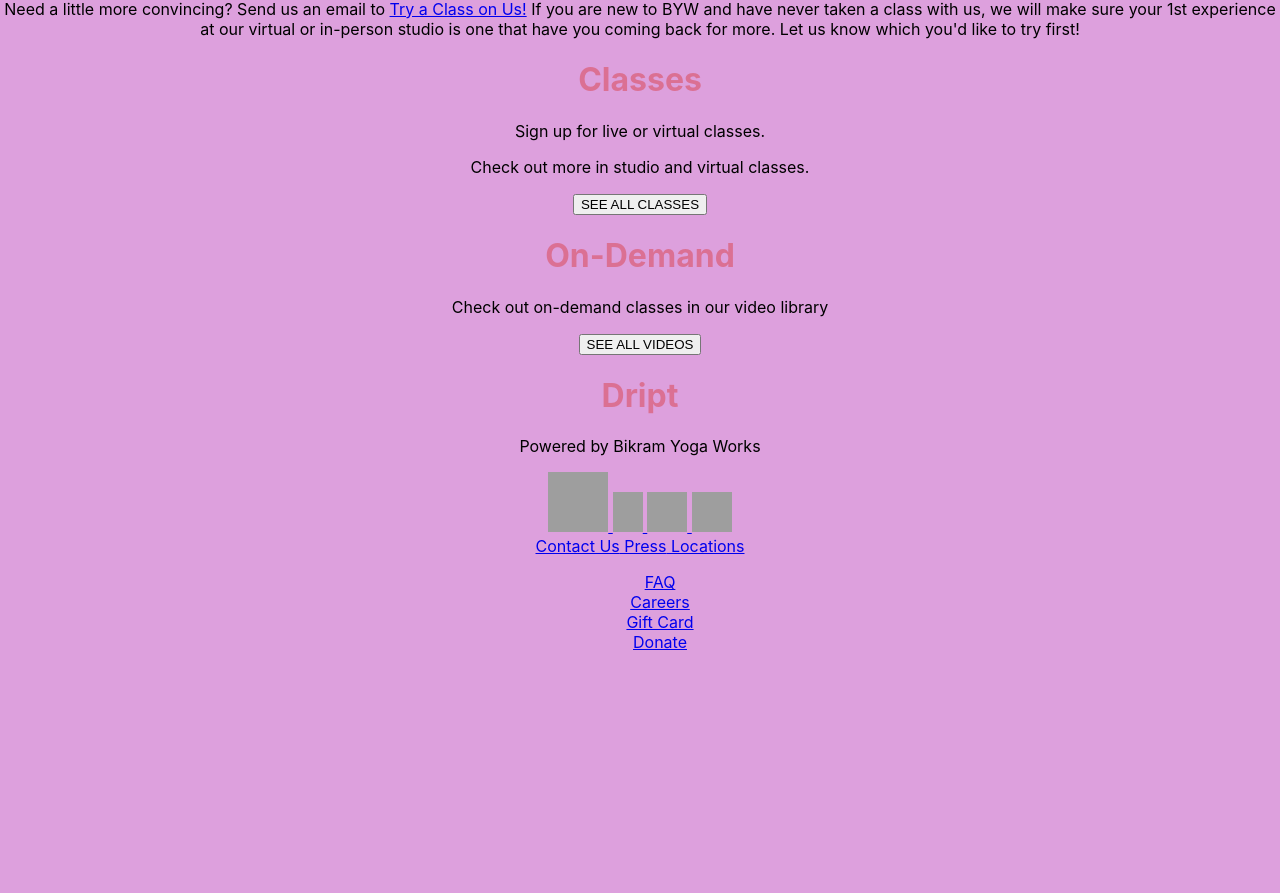
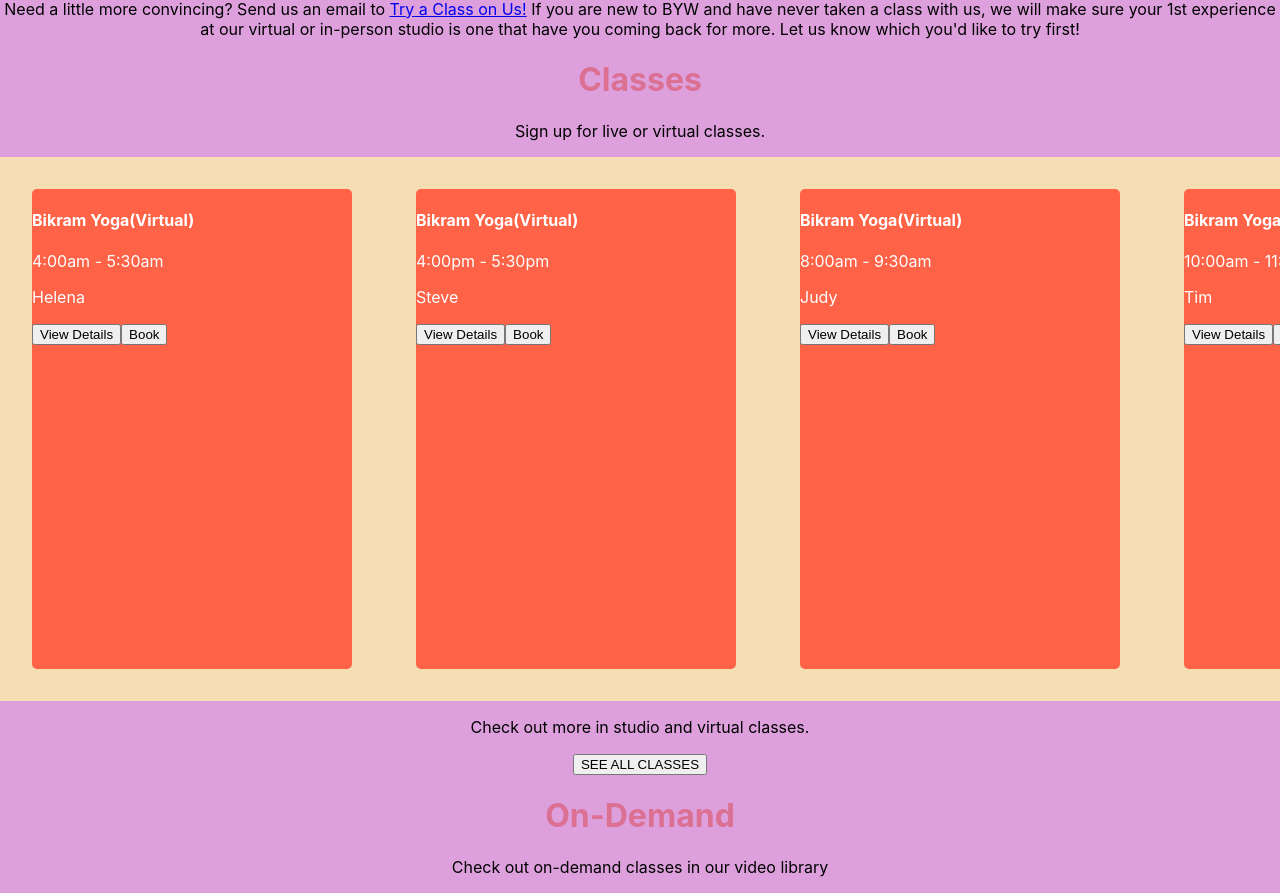
Before and after one commit to Gamoundo/Vikram-wellness, a React (Create React App) app in the folder vikram-frontend/: page /virtual-studio in a window 1280 px wide. Shown: the part 941-1834 px from the top of the page. Before the commit the page ends 1609 px from the top, so only its background shows below. Built offline with nearby package versions, Linux system fonts and the light colour scheme; grey boxes are pictures that could not be loaded.

Commit message:
made sidebar framework

```diff
--- a/vikram-frontend/src/App.css
+++ b/vikram-frontend/src/App.css
@@ -141,5 +141,24 @@ background-color: purple;
   text-align: right;
   width: 70vw;
   height: 42vh;
-  background-color: peru;
+  background-color: orange;
 }
+
+.sidebar {
+  background-color: wheat;
+  overflow: auto;
+  white-space: nowrap;
+}
+
+.sidebarItem {
+  display: inline-block;
+  width: 25vw;
+  height: 60vh;
+  color: white;
+  background-color: tomato;
+  margin: 2rem;
+  text-align: left;
+  border-radius: 5px;
+
+  text-decoration: none;
+}
--- a/vikram-frontend/src/Rates.js
+++ b/vikram-frontend/src/Rates.js
@@ -104,11 +104,70 @@ const displayBenefits = (arr) => {
     )
 }
 
+const classPackages= [
+    {
+        name: "Virtual Class",
+        price: "$20",
+        condition: "*Not In Studio"
+    },
+    {
+        name: "Single Class",
+        price: "$35",
+        condition: "*Includes Mat"
+    },
+    {
+        name: "5-Class Pass",
+        price: "$120",
+        condition: "*expires after 2 months"
+    },
+    {
+        name: "10-Class Pass",
+        price: "$240",
+        condition: "*expires after 3 months"
+    },
+    {
+        name: "Month Unlimited",
+        price: "$249",
+        condition: "*no contract"
+    }
+]
+
+const displayClassPackages = (arr) => {
+    return (arr.map((element) => {
+        return(
+         <div>
+             <diV>
+                <h3>{element.name}</h3>
+                <p style={{color: "orange"}}> {element.condition}</p>
+             </diV>
+
+             <div>
+                <h3> {element.price}</h3>
+                <button> Buy Now</button>
+             </div>
+
+
+         </div>
+        )
+    }
+    )
+
+    )
+   }
+
+
     return(
         <div>
-            <h1>Rates</h1>
-            {displayBenefits(packages)}
+            <div>
+                <h1>Rates and Packages</h1>
+                {displayBenefits(packages)}
+            </div>
+            <div>
+                <h1> Class Packages</h1>
+                {displayClassPackages(classPackages)}
+            </div>
         </div>
+
     )
 }
 
--- a/vikram-frontend/src/VirtualStudio.js
+++ b/vikram-frontend/src/VirtualStudio.js
@@ -75,6 +75,62 @@ class Virtual extends React.Component {
         })
       }
 
+      classSchedule= [
+        {
+           name: 'Bikram Yoga(Virtual)',
+           instructor: "Helena",
+           time: "4:00am - 5:30am",
+
+        },
+        {
+            name: 'Bikram Yoga(Virtual)',
+            instructor: "Steve",
+            time: "4:00pm - 5:30pm",
+
+         },
+         {
+            name: 'Bikram Yoga(Virtual)',
+            instructor: "Judy",
+            time: "8:00am - 9:30am",
+
+         },
+         {
+            name: 'Bikram Yoga(Virtual)',
+            instructor: "Tim",
+            time: "10:00am - 11:30am",
+
+         },
+         {
+            name: 'Bikram Yoga(Virtual)',
+            instructor: "Helena",
+            time: "4:00pm - 5:30pm",
+
+         },
+      ]
+
+      displayclassSchedule = (arr) => {
+        return (arr.map((element) => {
+            return(
+             <div className="sidebarItem">
+
+                 <h4>{element.name}</h4>
+                 <p>{element.time}</p>
+                 <p> {element.instructor}</p>
+
+                 <button>  View Details</button>
+                 <button> Book </button>
+
+             </div>
+            )
+        }
+        )
+
+        )
+       }
+
+
+
+
 
     displayClasses = (arr) => {
         return (arr.map((element) => {
@@ -140,7 +196,7 @@ class Virtual extends React.Component {
                 <h1> Classes</h1>
                 <p> Sign up for live or virtual classes.</p>
                 <div className="sidebar">
-
+                    {this.displayclassSchedule(this.classSchedule)}
                 </div>
                 <p> Check out more in studio and virtual classes.</p>
                 <button> SEE ALL CLASSES</button>
```
